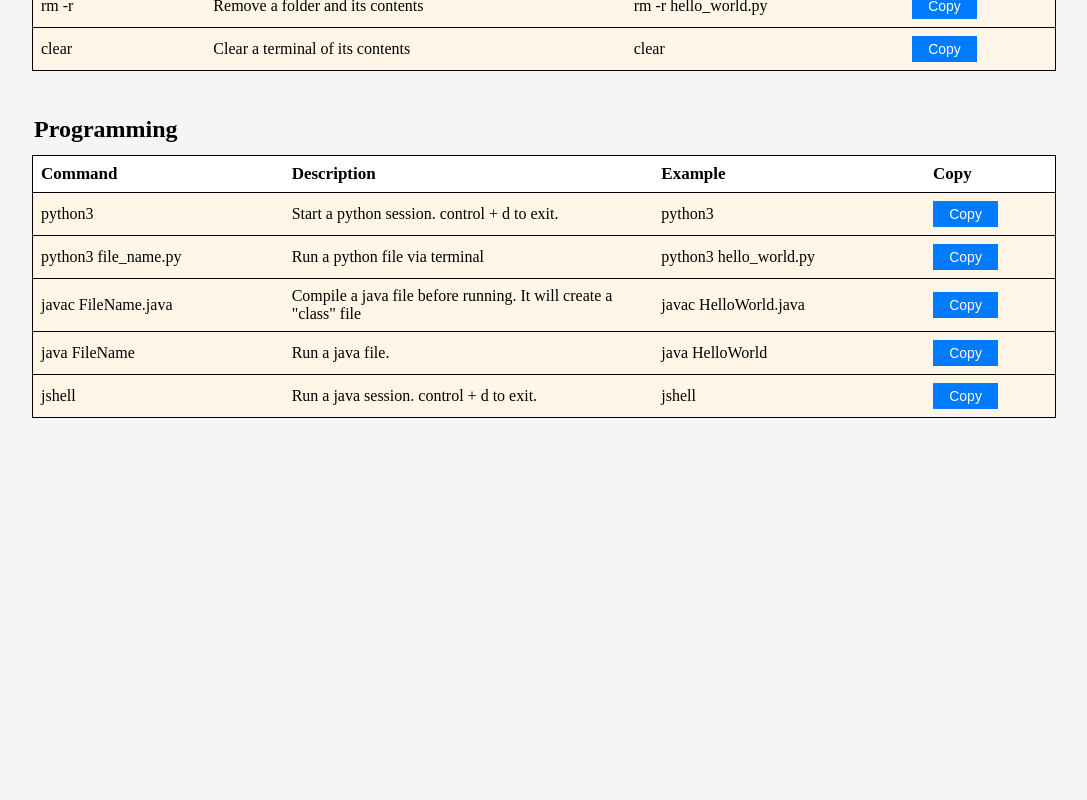
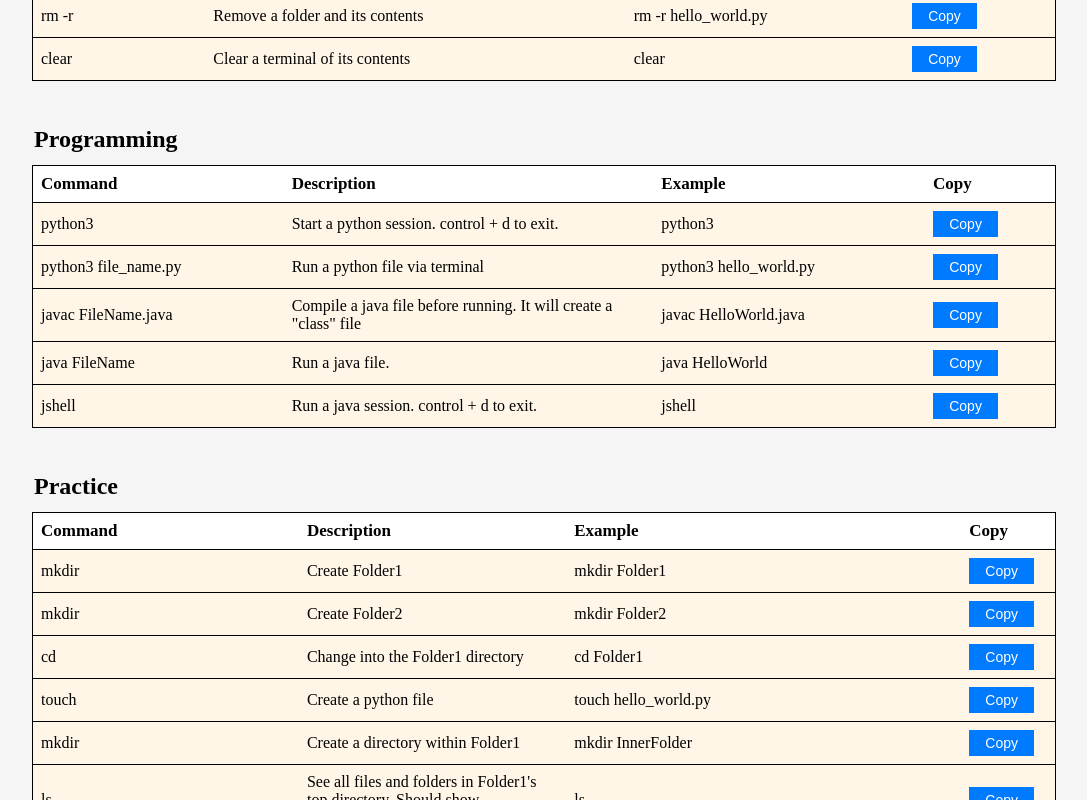
Before and after one commit to MichaelT-178/ForGuy, a Vue app: page /other/TerminalCommands in a window 1280 px wide. Shown: the part 1148-1948 px from the top of the page, without its empty margins (96-1183 px from the left). Before the commit the page ends 1641 px from the top, so only its background shows below. Built offline with nearby package versions, Linux system fonts and the light colour scheme.

Commit message:
Added Practice Terminal commands table

```diff
--- a/src/Views/compsci/CompSciTips.vue
+++ b/src/Views/compsci/CompSciTips.vue
@@ -1,6 +1,112 @@
 <template>
-    <main class="about-page">
-        <h1>Comp Sci Tips</h1>
-        <p>This is the Comp Sci Tips page</p>
-    </main>
+    <div class="container">
+        <h1 class="tip-header">Comp Sci Tips</h1>
+        <p class="description">These are some general tips I have for computer science.</p>
+        <div class="tips-container">
+            <div v-for="(tip, index) in tips" :key="index" class="tip-section">
+                <p class="tip-text" :data-index="index + 1"></p>
+                <p class="text-section">{{ tip }}</p>
+            </div>
+        </div>
+        <p style="margin-bottom: 60px;"></p>
+    </div>
 </template>
+
+<script setup>
+
+const tips = [
+    "Super cool 1",
+    "Super cool 2",
+    "Super cool 3",
+    "Super cool 4",
+    "Super cool 5",
+    "Super cool 6",
+    "Super cool 7",
+    "Super cool 8",
+    "Super cool 9",
+    "Super cool 10",
+    "Super cool 11"
+]
+
+</script>
+
+
+<style scoped>
+
+.container {
+    display: flex;
+    flex-direction: column;
+    align-items: center;
+    width: 100%;
+}
+
+.tip-header {
+    text-align: left;
+    border-bottom: 1.5px solid #d8dee4;
+    padding-bottom: 7px;
+    width: 690px;
+}
+
+.description {
+    margin-top: -8px;
+    font-size: 19px;
+    width: 690px;
+}
+
+.tips-container {
+    display: flex;
+    flex-direction: column;
+    align-items: flex-start;
+}
+
+.tip-section {
+    margin-bottom: 5px;
+    width: 575px;
+}
+
+.tip-text {
+    position: relative;
+    width: auto;
+    font-size: 21px;
+    font-weight: 500;
+}
+
+.tip-text::before {
+    content: attr(data-index);
+    display: flex;
+    justify-content: center;
+    align-items: center;
+    background-color: darkblue;
+    color: white;
+    border-radius: 50%;
+    width: 25px;
+    height: 25px;
+    margin-left: -35px;
+    position: absolute;
+    top: 0;
+    transform: translateY(-50%);
+    font-size: 14px;
+}
+
+.text-section {
+    font-size: 22.5px;
+    word-wrap: break-word;
+    overflow-wrap: break-word;
+    margin-top: -13.5px;
+}
+
+@media (max-width: 700px) {
+    .tip-header {
+        width: 490px;
+    }
+
+    .description {
+        width: 490px;
+    }
+
+    .tip-section {
+        width: 375px;
+    }
+}
+
+</style>
--- a/src/Views/other/TerminalCommands.vue
+++ b/src/Views/other/TerminalCommands.vue
@@ -1,19 +1,19 @@
 <template>
     <div class="content-container">
         <h1 class="title">Terminal Commands</h1>
-        <p class="description">This is the Terminal Commands page</p>
-        <CmdTable tableName="Create"      :items="createCommands"      class="cmd-table"></CmdTable>
-        <CmdTable tableName="Navigation"  :items="navigationCommands"  class="cmd-table"></CmdTable>
-        <CmdTable tableName="Display"     :items="displayCommands"     class="cmd-table"></CmdTable>
-        <CmdTable tableName="Delete"      :items="deleteCommands"      class="cmd-table"></CmdTable>
+        <p class="description">This is the Terminal Commands page. There's a <span @click="scrollToPracticeTable" class="scroll-txt">practice sequence</span> table at the bottom.</p>
+        <CmdTable tableName="Create" :items="createCommands" class="cmd-table"></CmdTable>
+        <CmdTable tableName="Navigation" :items="navigationCommands" class="cmd-table"></CmdTable>
+        <CmdTable tableName="Display" :items="displayCommands" class="cmd-table"></CmdTable>
+        <CmdTable tableName="Delete" :items="deleteCommands" class="cmd-table"></CmdTable>
         <CmdTable tableName="Programming" :items="programmingCommands" class="cmd-table"></CmdTable>
+        <CmdTable tableName="Practice" :items="practiceCommands" class="cmd-table" ref="practiceTable"></CmdTable>
     </div>
     <p style="margin-bottom: 50px;"></p>
 </template>
 
-
 <script setup>
-import { ref } from 'vue';
+import { ref, nextTick } from 'vue';
 import CmdTable from "../../components/CommandTable.vue";
 import AllData from "../../data/Other/TerminalCommands.json";
 
@@ -23,6 +23,16 @@ const navigationCommands = jsonData.value["Navigation"];
 const displayCommands = jsonData.value["Display"];
 const deleteCommands = jsonData.value["Delete"];
 const programmingCommands = jsonData.value["Programming"];
+const practiceCommands = jsonData.value["Practice"];
+
+const practiceTable = ref(null);
+
+const scrollToPracticeTable = async () => {
+    await nextTick();
+    if (practiceTable.value) {
+        practiceTable.value.$el.scrollIntoView({ behavior: 'smooth' });
+    }
+};
 
 </script>
 
@@ -48,6 +58,18 @@ const programmingCommands = jsonData.value["Programming"];
     margin-bottom: 11px;
 }
 
+.scroll-txt {
+    color: #007AFF;
+    cursor: pointer;
+}
+
+.scroll-txt:hover {
+    color: #0000D7;
+    text-decoration: underline;
+
+
+}
+
 .cmd-table {
     margin-bottom: 25px;
 }
--- a/src/data/Other/TerminalCommands.json
+++ b/src/data/Other/TerminalCommands.json
@@ -19,7 +19,7 @@
         },
         {
             "Command": "cd ~",
-            "Description": "Change back to topmost directory",
+            "Description": "Change back to the topmost directory",
             "Example": "cd ~"
         },
         {
@@ -98,6 +98,192 @@
             "Description": "Run a java session. control + d to exit.",
             "Example": "jshell"
         }
-
+    ],
+    "Practice": [
+        {
+            "Command": "mkdir",
+            "Description": "Create Folder1",
+            "Example": "mkdir Folder1"
+        },
+        {
+            "Command": "mkdir",
+            "Description": "Create Folder2",
+            "Example": "mkdir Folder2"
+        },
+        {
+            "Command": "cd",
+            "Description": "Change into the Folder1 directory",
+            "Example": "cd Folder1 "
+        },
+        {
+            "Command": "touch",
+            "Description": "Create a python file",
+            "Example": "touch hello_world.py"
+        },
+        {
+            "Command": "mkdir",
+            "Description": "Create a directory within Folder1",
+            "Example": "mkdir InnerFolder "
+        },
+        {
+            "Command": "ls",
+            "Description": "See all files and folders in Folder1's top directory. Should show hello_world.py and InnerFolder.",
+            "Example": "ls"
+        },
+        {
+            "Command": "cd",
+            "Description": "Change into the InnerFolder",
+            "Example": "cd InnerFolder "
+        },
+        {
+            "Command": "touch",
+            "Description": "Create a python file in the inner folder of Folder1",
+            "Example": "touch cool.py"
+        },
+        {
+            "Command": "touch",
+            "Description": "Create another python file in the inner folder of Folder1",
+            "Example": "touch hello.py "
+        },
+        {
+            "Command": "ls",
+            "Description": "Show all files in the InnerFolder directory. Should show cool.py and hello.py",
+            "Example": "ls"
+        },
+        {
+            "Command": "pwd",
+            "Description": "Show path you're currently on. Should end in /Folder1/InnerFolder",
+            "Example": "pwd"
+        },
+        {
+            "Command": "cd ..",
+            "Description": "Go back to previous directory",
+            "Example": "cd .."
+        },
+        {
+            "Command": "pwd",
+            "Description": "Show path you're currently on. Should end in /Folder1",
+            "Example": "pwd"
+        },
+        {
+            "Command": "ls",
+            "Description": "Show files and folders in current directory. Should show hello_world.py and InnerFolder",
+            "Example": "ls"
+        },
+        {
+            "Command": "rm",
+            "Description": "Delete hello_world.py",
+            "Example": "rm hello_world.py"
+        },
+        {
+            "Command": "ls",
+            "Description": "Show files and folders in current directory. Should only see InnerFolder",
+            "Example": "ls"
+        },
+        {
+            "Command": "mv pathToFile pathToFile",
+            "Description": "Rename cool.py in InnerFolder to new_name.py",
+            "Example": "mv InnerFolder/cool.py InnerFolder/new_name.py"
+        },
+        {
+            "Command": "cd",
+            "Description": "Change into the InnerFolder",
+            "Example": "cd InnerFolder "
+        },
+        {
+            "Command": "pwd",
+            "Description": "Print working directory. Should end in /Folder1/InnerFolder",
+            "Example": "pwd"
+        },
+        {
+            "Command": "ls",
+            "Description": "Show files and folders in current directory. Should show hello.py and new_name.py now.",
+            "Example": "ls"
+        },
+        {
+            "Command": "cd .",
+            "Description": "This shouldn't do anything. Change into same directory",
+            "Example": "cd . "
+        },
+        {
+            "Command": "pwd",
+            "Description": "Print working directory. Should end in /Folder1/InnerFolder. Same as last time.",
+            "Example": "pwd"
+        },
+        {
+            "Command": "cd ~",
+            "Description": "Change out of Folder1 into the topmost parent directory.",
+            "Example": "cd ~"
+        },
+        {
+            "Command": "pwd",
+            "Description": "Print working directory. Should NOT have /Folder1 at the end. Should be the topmost parent directory.",
+            "Example": "pwd"
+        },
+        {
+            "Command": "cd",
+            "Description": "Change into Folder2",
+            "Example": "cd Folder2"
+        },
+        {
+            "Command": "touch",
+            "Description": "Create a python file in Folder2",
+            "Example": "touch pewdi.py"
+        },
+        {
+            "Command": "mv pathToFile pathToNewFolder",
+            "Description": "Move the new_name.py file from the InnerFolder in Folder1 to the current directory in Folder2.",
+            "Example": "mv ../Folder1/InnerFolder/new_name.py ./"
+        },
+        {
+            "Command": "ls",
+            "Description": "See all files in the Folder2 directory. Should show pewdi.py and new_name.py.",
+            "Example": "ls"
+        },
+        {
+            "Command": "cd ~",
+            "Description": "Change out of Folder2 into the topmost parent directory.",
+            "Example": "cd ~"
+        },
+        {
+            "Command": "cd",
+            "Description": "Change into Folder1",
+            "Example": "cd Folder1"
+        },
+        {
+            "Command": "cd",
+            "Description": "Change into InnerFolder",
+            "Example": "cd InnerFolder"
+        },
+        {
+            "Command": "ls",
+            "Description": "See all files in the InnerFolder directory. Should only show hello.py. The new_name.py file has been moved.",
+            "Example": "ls"
+        },
+        {
+            "Command": "cd ~",
+            "Description": "Change out of Folder1 into the topmost parent directory.",
+            "Example": "cd ~"
+        },
+        {
+            "Command": "rm -r",
+            "Description": "Delete the Folder1 directory.",
+            "Example": "rm -r Folder1"
+        },
+        {
+            "Command": "rm -r",
+            "Description": "Delete the Folder2 directory.",
+            "Example": "rm -r Folder2"
+        },
+        {
+            "Command": "clear",
+            "Description": "clear the terminal",
+            "Example": "clear"
+        },
+        {
+            "Command": "ls",
+            "Description": "Display all files and folders in the topmost parent directory. Folder1 and Folder2 should no longer appear.",
+            "Example": "ls"
+        }
     ]
 }
```
